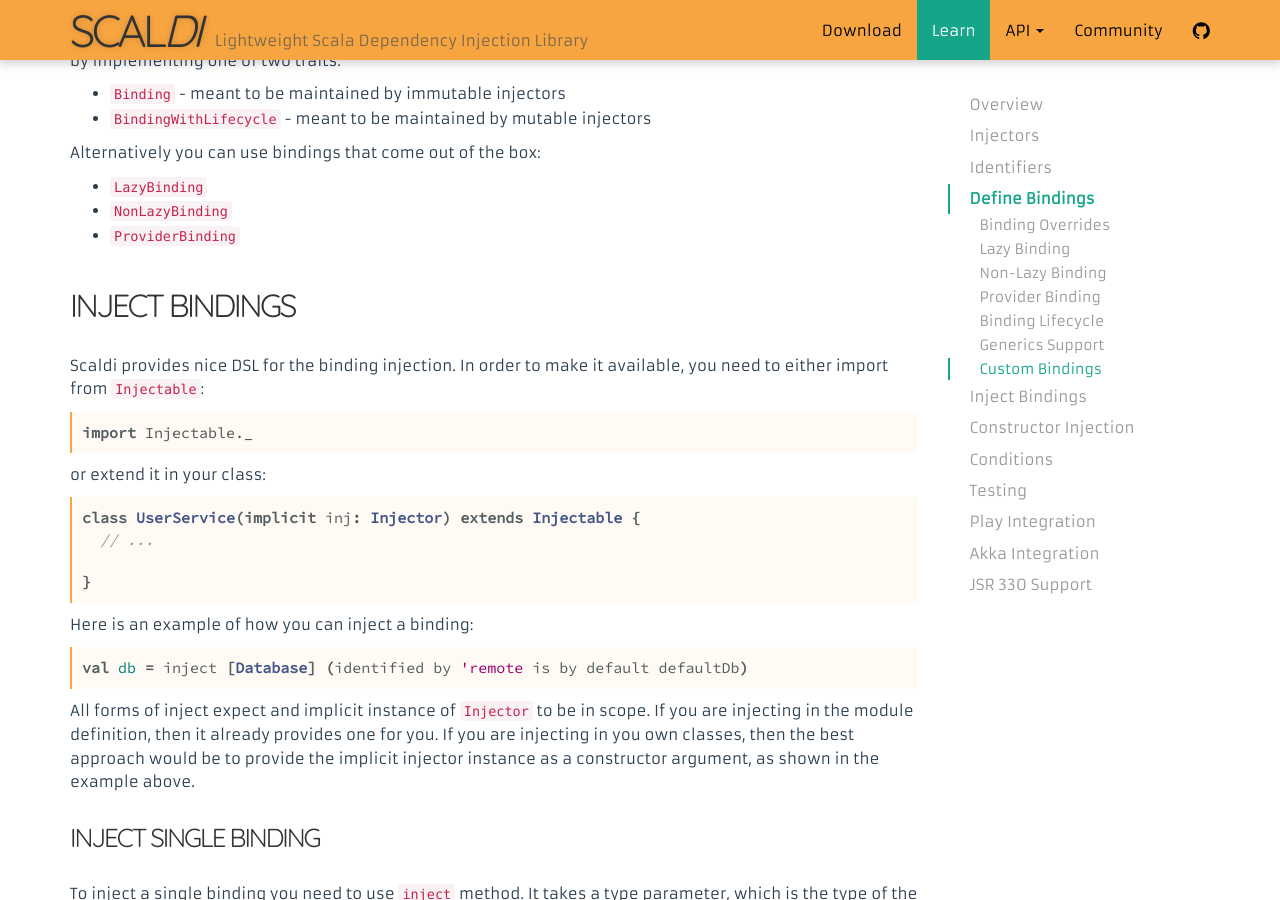
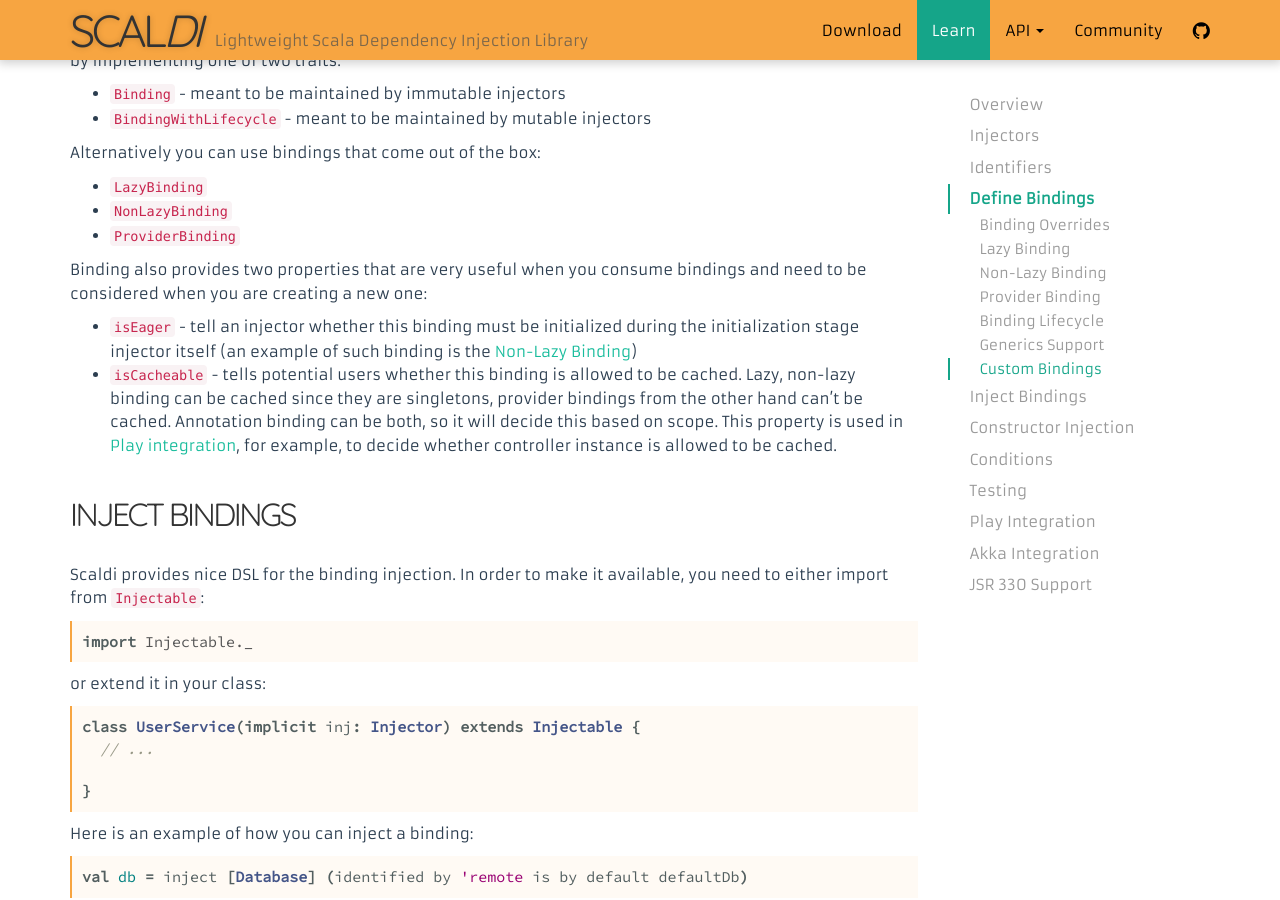
Before and after one commit to scaldi/scaldi-website, a Jekyll site: the page built from learn.md, in a window 1280 px wide and 900 px high, scrolled down 15535 px. Built offline with Jekyll 4.4.1, drawn with Linux system fonts in a browser that asks for light colours; some of the changed text lies outside the part shown.

Commit message:
play 2.4.0 and isCacheable

```diff
--- a/_config.yml
+++ b/_config.yml
@@ -9,7 +9,8 @@
 version:
   scaldi: 0.5.4
   scaldi-play: 0.5.4
-  scaldi-play-2.4.0: 0.5-play-2.4.0-M3-4
+  scaldi-play-24: 0.5-play-2.4.0-M3-4
+  play-24: 2.4.0-M3
   scaldi-akka: 0.5.4
 
 version-210:
--- a/index.html
+++ b/index.html
@@ -394,6 +394,12 @@
 }
 {% endhighlight %}
         </p>
+        <p>An experimental support for <strong>Play 2.4.0</strong> is already in progress:</p>
+        <p>
+          {% highlight scala %}
+          libraryDependencies += "org.scaldi" %% "scaldi-play" % "{{site.version.scaldi-play-24}}"
+          {% endhighlight %}
+        </p>
         <p>For the akka applications, <span class="class-name">scaldi-akka</span> is the way to go:</p>
         <p>
 {% highlight scala %}
--- a/learn.md
+++ b/learn.md
@@ -721,6 +721,13 @@
 * `NonLazyBinding`
 * `ProviderBinding`
 
+Binding also provides two properties that are very useful when you consume bindings and need to be considered when you are creating a new one:
+
+* `isEager` - tell an injector whether this binding must be initialized during the initialization stage injector itself (an example of such binding is the [Non-Lazy Binding](#non-lazy-binding))
+* `isCacheable` - tells potential users whether this binding is allowed to be cached. Lazy, non-lazy binding can be cached since they are singletons,
+  provider bindings from the other hand can't be cached. Annotation binding can be both, so it will decide this based on scope. This property is used in
+  [Play integration](#play-integration), for example, to decide whether controller instance is allowed to be cached.
+
 ## Inject Bindings
 
 Scaldi provides nice DSL for the binding injection. In order to make it available, you need to either import from `Injectable`:
@@ -1182,6 +1189,11 @@
 val config = inject [Configuration]
 {% endhighlight %}
 
+### Controller Cache
+
+`ScaldiSupport` caches all controllers provided by **scaldi-play** to ensure the fast controller-retrieval time. It also considered `isCacheable`
+property bindings, so it will not cache controllers that are bound with `toProvider` function.
+
 ## Akka Integration
 
 To add a Scaldi support in the akka application you need to include `scaldi-akka` in the **build.sbt**:
```
Also changed, not shown: download.md (+5 -0 lines).
